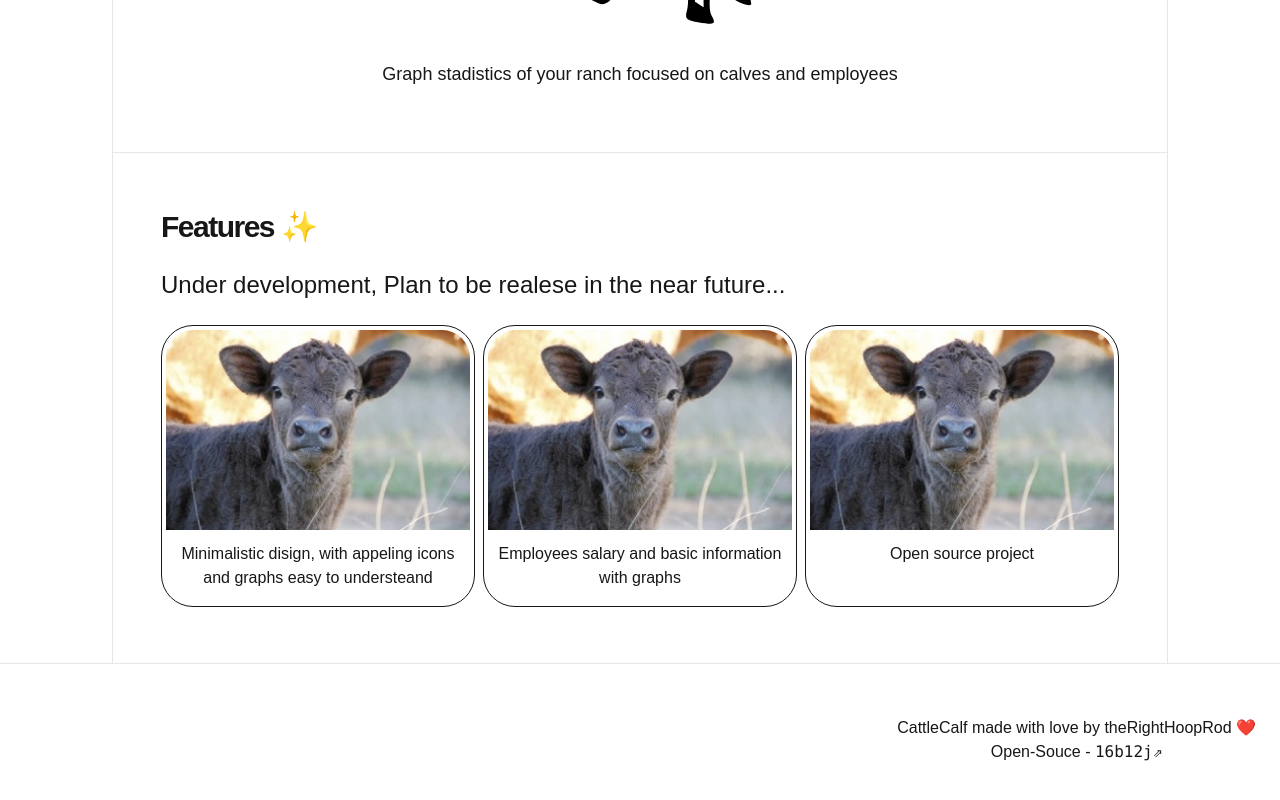
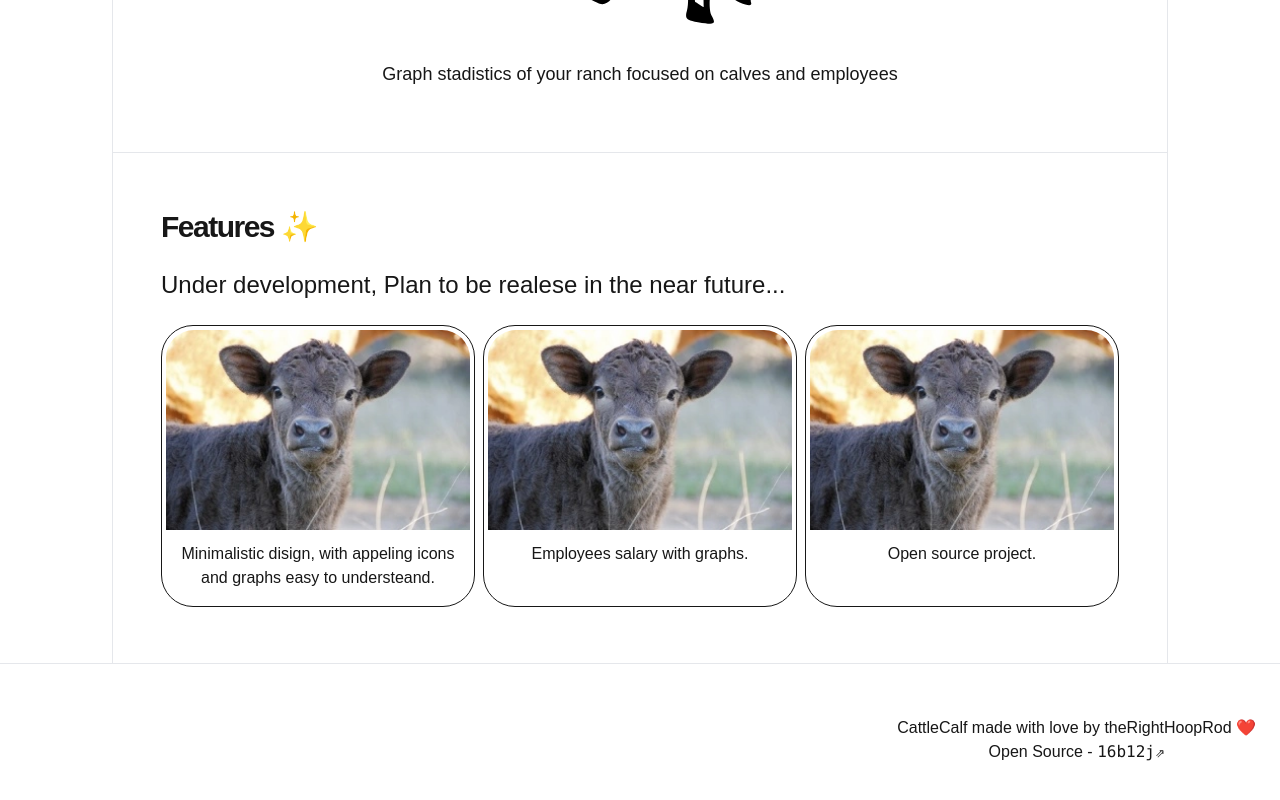
Before and after one commit to theRightHooprod/cattlecalf, a Next.js app in the folder cattlecalf-web-api/: page /en in a window 1280 px wide. Shown: the part 436-1236 px from the top of the page. Built offline with nearby package versions, Linux system fonts and the light colour scheme.

Commit message:
added remaining traductions

```diff
--- a/cattlecalf-web-api/src/app/[lang]/dictionaries/en.json
+++ b/cattlecalf-web-api/src/app/[lang]/dictionaries/en.json
@@ -3,6 +3,15 @@
         "dashboard-button": "Dashboard"
     },
     "main-page": {
-        "title-titlecow": "Graph stadistics of your ranch focused on calves and employees"
+        "title-titlecow": "Graph stadistics of your ranch focused on calves and employees",
+        "feature-title": "Features",
+        "feature-subtitle": "Under development, Plan to be realese in the near future...",
+        "feature-container-1": "Minimalistic disign, with appeling icons and graphs easy to understeand.",
+        "feature-container-2": "Employees salary with graphs.",
+        "feature-container-3": "Open source project."
+    },
+    "footer": {
+        "loveMessage": "CattleCalf made with love by theRightHoopRod",
+        "openSourceTitle": "Open Source"
     }
 }
--- a/cattlecalf-web-api/src/app/[lang]/dictionaries/es.json
+++ b/cattlecalf-web-api/src/app/[lang]/dictionaries/es.json
@@ -3,6 +3,15 @@
         "dashboard-button": "Panel de Control"
     },
     "main-page": {
-        "title-titlecow": "Estadísticas de tu rancho + empleados + gráficos"
+        "title-titlecow": "Estadísticas de tu rancho + empleados + gráficos",
+        "feature-title": "Características",
+        "feature-subtitle": "En desarollo, se agregará en un futuro...",
+        "feature-container-1": "Diseño simple, con íconos y gráficos bonitos y fáciles de entender.",
+        "feature-container-2": "Cálculo de salario de empleados.",
+        "feature-container-3": "Proyecto de código libre."
+    },
+    "footer": {
+        "loveMessage": "CattleCalf hecho con amor por theRightHoopRod",
+        "openSourceTitle": "Código Libre"
     }
 }
--- a/cattlecalf-web-api/src/app/[lang]/layout.tsx
+++ b/cattlecalf-web-api/src/app/[lang]/layout.tsx
@@ -52,7 +52,10 @@ export default async function RootLayout({
       >
         <NavBar buttonText={dict.navbar["dashboard-button"]} />
         {children}
-        <Footer />
+        <Footer
+          loveMessage={dict.footer.loveMessage}
+          openSourceTitle={dict.footer.openSourceTitle}
+        />
       </body>
     </html>
   );
--- a/cattlecalf-web-api/src/app/[lang]/page.tsx
+++ b/cattlecalf-web-api/src/app/[lang]/page.tsx
@@ -27,22 +27,24 @@ export default async function Home({
           </div>
         </div>
         <div className="xs:p-12 xs:px-6 xs:py-10 col-span-2 h-fit p-6 px-6 py-14 md:px-9 lg:px-12">
-          <p className="text-3xl font-semibold tracking-tighter">Features ✨</p>
+          <p className="text-3xl font-semibold tracking-tighter">
+            {dict["main-page"]["feature-title"]} ✨
+          </p>
           <p className="py-6 text-2xl">
-            Under development, Plan to be realese in the near future...
+            {dict["main-page"]["feature-subtitle"]}
           </p>
           <div className="grid grid-cols-1 gap-2 md:grid-cols-3">
             <FeatureContainer
               src="/black-calf.webp"
-              text="Minimalistic disign, with appeling icons and graphs easy to understeand"
+              text={dict["main-page"]["feature-container-1"]}
             />
             <FeatureContainer
               src="/black-calf.webp"
-              text="Employees salary and basic information with graphs"
+              text={dict["main-page"]["feature-container-2"]}
             />
             <FeatureContainer
               src="/black-calf.webp"
-              text="Open source project"
+              text={dict["main-page"]["feature-container-3"]}
             />
           </div>
         </div>
--- a/cattlecalf-web-api/src/app/[lang]/ui/main-page/footer.tsx
+++ b/cattlecalf-web-api/src/app/[lang]/ui/main-page/footer.tsx
@@ -13,13 +13,19 @@
 // You should have received a copy of the GNU Affero General Public License
 // along with this program.  If not, see <https://www.gnu.org/licenses/>.
 
-export function Footer() {
+export function Footer({
+  loveMessage,
+  openSourceTitle,
+}: {
+  loveMessage: string;
+  openSourceTitle: string;
+}) {
   return (
     <div className="bg-background-100 flex w-full flex-col items-center border-t border-gray-200 py-13 md:items-end">
       <div className="pl-0 md:pr-6">
-        <p>CattleCalf made with love by theRightHoopRod ❤️ </p>
+        <p>{loveMessage} ❤️ </p>
         <p className="text-center">
-          Open-Souce -{" "}
+          {openSourceTitle} -{" "}
           <code>
             <a href="#">16b12j⇗</a>
           </code>
```
